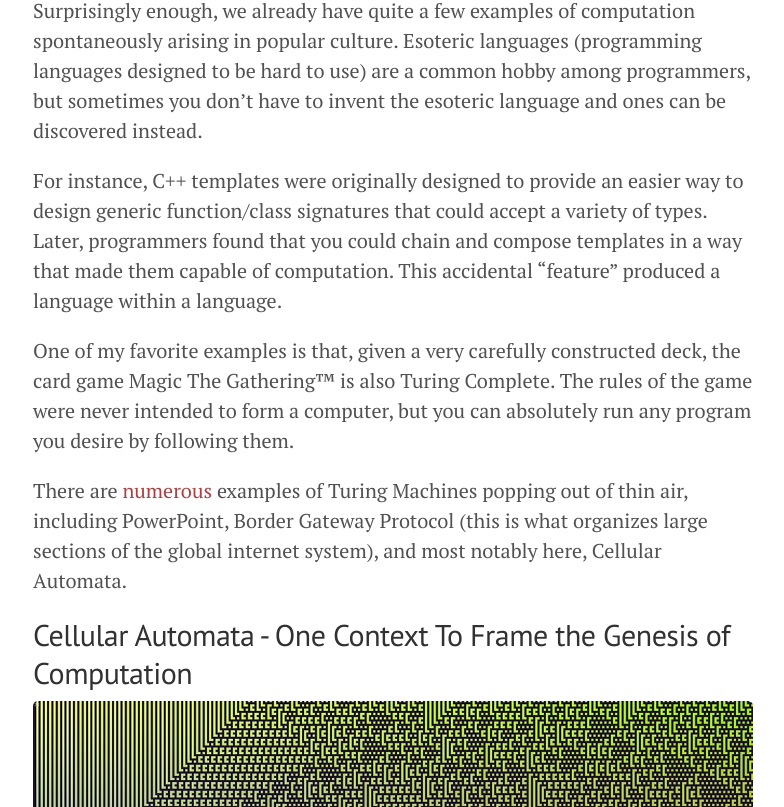
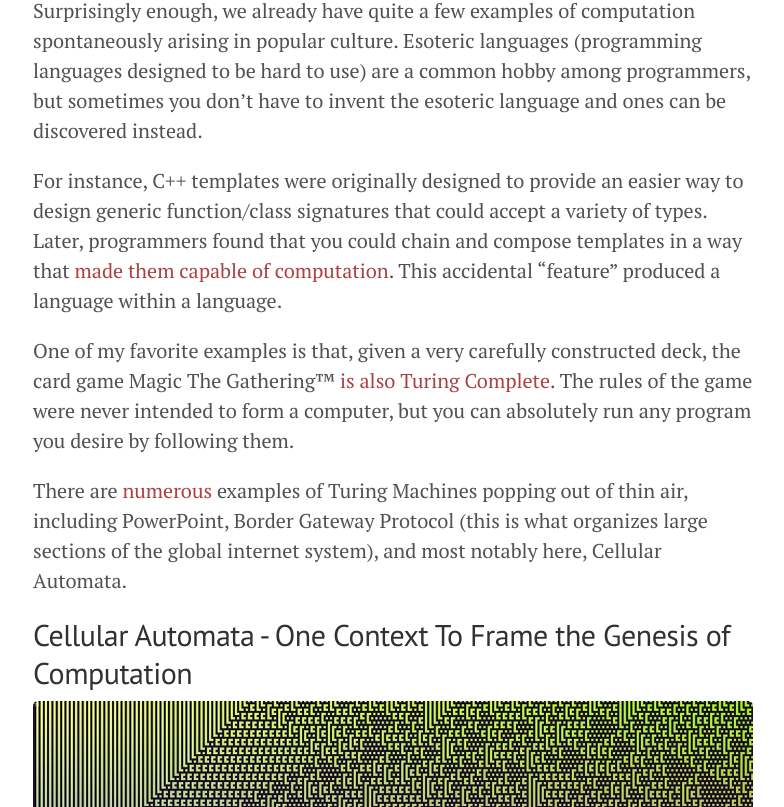
Before and after one commit to kylehovey/blog, a Jekyll site: the page built from turing_basins.md, in a window 1280 px wide and 900 px high, scrolled down 12013 px, cut to the strip 93-900 px from the top of the window. Shown: the whole strip, without its empty margins (247-1031 px from the left). Built offline with Jekyll 4.4.1, drawn with Linux system fonts in a browser that asks for light colours; part of the change alters nothing that is shown.

```diff
--- a/turing_basins.md
+++ b/turing_basins.md
@@ -95,9 +95,9 @@ You also might be wondering why I am equating cognition and a theory of mind wit
 
 Surprisingly enough, we already have quite a few examples of computation spontaneously arising in popular culture. Esoteric languages (programming languages designed to be hard to use) are a common hobby among programmers, but sometimes you don't have to invent the esoteric language and ones can be discovered instead.
 
-For instance, C++ templates were originally designed to provide an easier way to design generic function/class signatures that could accept a variety of types. Later, programmers found that you could chain and compose templates in a way that made them capable of computation. This accidental "feature" produced a language within a language.
+For instance, C++ templates were originally designed to provide an easier way to design generic function/class signatures that could accept a variety of types. Later, programmers found that you could chain and compose templates in a way that [made them capable of computation](http://web.archive.org/web/20131101122512/http://ubietylab.net/ubigraph/content/Papers/pdf/CppTuring.pdf){:target="_blank"}. This accidental "feature" produced a language within a language.
 
-One of my favorite examples is that, given a very carefully constructed deck, the card game Magic The Gathering™ is also Turing Complete. The rules of the game were never intended to form a computer, but you can absolutely run any program you desire by following them.
+One of my favorite examples is that, given a very carefully constructed deck, the card game Magic The Gathering™ [is also Turing Complete](https://arxiv.org/abs/1904.09828){:target="_blank"}. The rules of the game were never intended to form a computer, but you can absolutely run any program you desire by following them.
 
 There are [numerous](http://beza1e1.tuxen.de/articles/accidentally_turing_complete.html){:target="_blank"} examples of Turing Machines popping out of thin air, including PowerPoint, Border Gateway Protocol (this is what organizes large sections of the global internet system), and most notably here, Cellular Automata.
 
```
